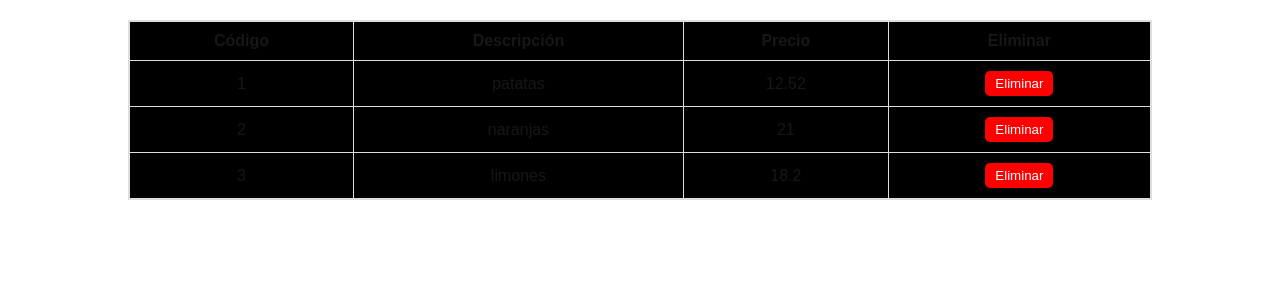
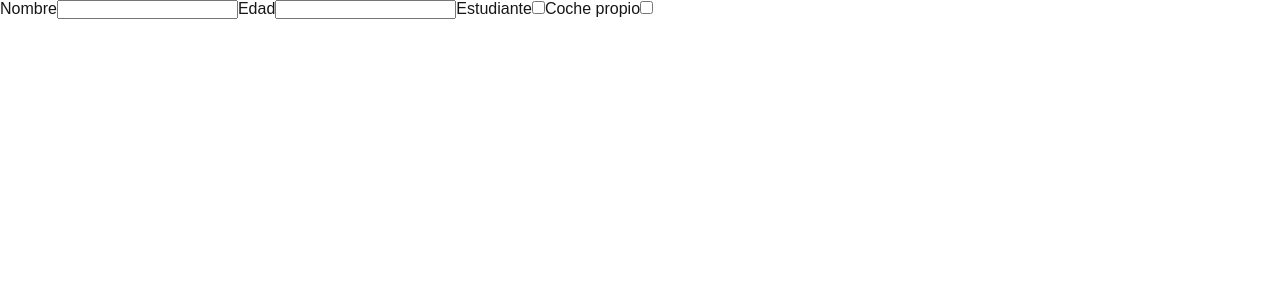
Before and after one commit to rexwithluv/react-dwcc, a Next.js app: page / in a window 1280 px wide. Shown: the top 300 px of the page. Built offline with nearby package versions, Linux system fonts and the light colour scheme.

Commit message:
Ej12 hecho

```diff
--- a/src/app/ejercicios/Ej12.js
+++ b/src/app/ejercicios/Ej12.js
@@ -1,22 +1,27 @@
+"use client";
 
+import { useState } from "react";
 
 export default function Ej12() {
-    let changing = false;
+    let [interactuando, setInteractuando] = useState(false);
 
     return (
         <div>
 
             <label>Nombre</label>
-            <input type="text" />
+            <input type="text" onFocus={() => setInteractuando(true)} onBlur={() => setInteractuando(false)} />
 
             <label>Edad</label>
-            <input type="number" />
+            <input type="number" onFocus={() => setInteractuando(true)} onBlur={() => setInteractuando(false)} />
 
             <label>Estudiante</label>
-            <input type="checkbox" />
+            <input type="checkbox" onFocus={() => setInteractuando(true)} onBlur={() => setInteractuando(false)} />
 
             <label>Coche propio</label>
-            <input type="checkbox" />
+            <input type="checkbox" onFocus={() => setInteractuando(true)} onBlur={() => setInteractuando(false)} />
+
+
+            {interactuando && <p>Estás interactuando con el formulario!</p>}
 
         </div>
     )
--- a/src/app/page.js
+++ b/src/app/page.js
@@ -1,10 +1,10 @@
-import Ej11 from "./ejercicios/Ej11";
+import Ej12 from "./ejercicios/Ej12";
 
 export default function Home() {
 
   return (
     <div>
-      <Ej11 />
+      <Ej12 />
     </div>
   );
 }
```
